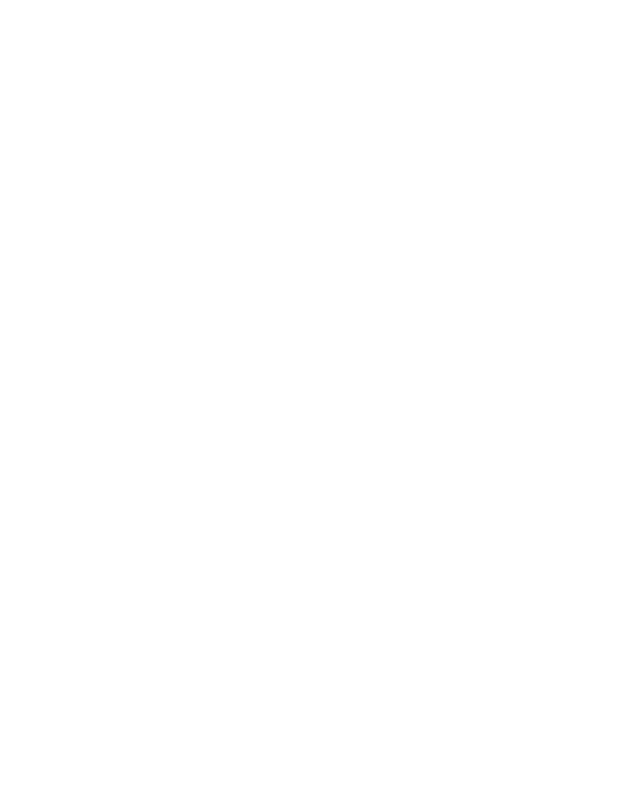
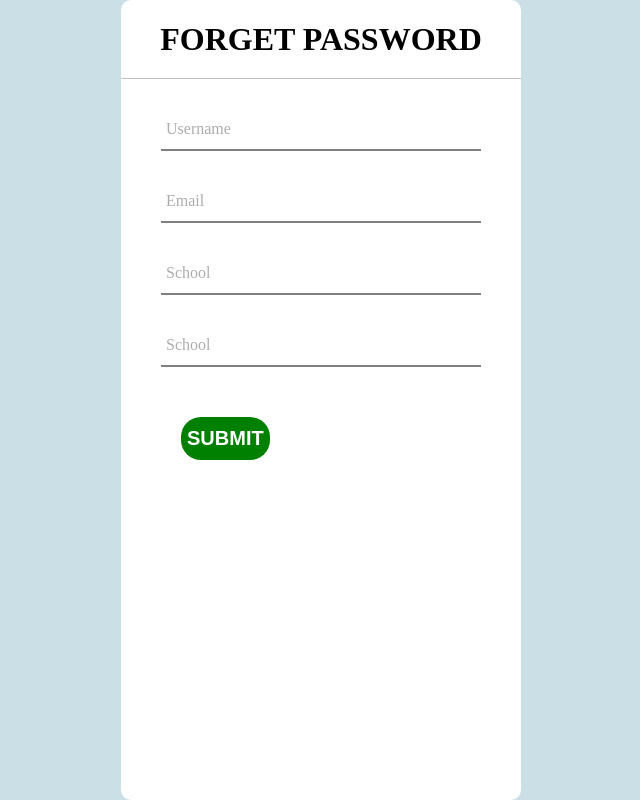
Before and after one commit to derick-droid/Suggestion-system, a plain HTML site: page forgetten.html in a window 1280 px wide. Shown: the whole page, without its empty margins (327-967 px from the left). Drawn offline with Linux system fonts and the light colour scheme.

Commit message:
forget password

```diff
--- a/forgetten.html
+++ b/forgetten.html
@@ -3,9 +3,31 @@
 <head>
     <meta charset="UTF-8">
     <meta name="viewport" content="width=device-width, initial-scale=1.0">
-    <title>Document</title>
+    <link rel="stylesheet" href="style/sign.css">
+    <title>forget password</title>
 </head>
 <body>
+    <div class="center">
+        <h1>FORGET PASSWORD</h1>
+        <form action="">
+            <div class="text-field">
+                <input type="text" required>
+                <label for="">Username</label>
+            </div>
+            <div class="text-field">
+                <input type="text" required>
+                <label for="">Email</label>
+            </div>
+            <div class="text-field">
+                <input type="text" required>
+                <label for="">School</label>
+            </div>
+            <div class="text-field">
+                <input type="text" required>
+                <label for="">School</label>
+            </div>
+
+           <button>SUBMIT</button>
 
 </body>
 </html>
```
